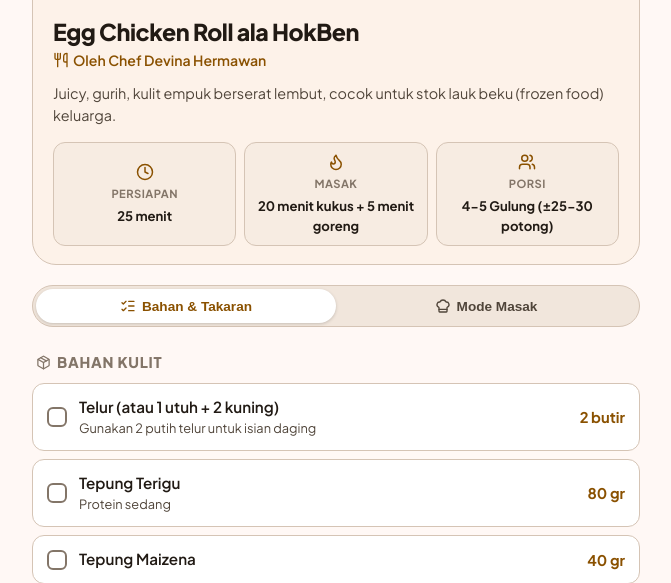
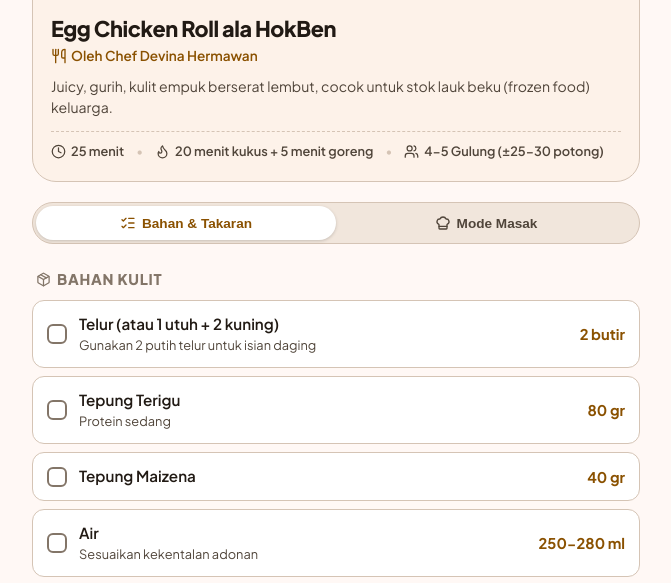
Before and after one commit to RizkiRay/recipe-m3-app, a FastAPI app: page / in a window 1280 px wide. Shown: the part 420-1003 px from the top of the page, without its empty margins (304-975 px from the left). Run offline with FastAPI, Linux system fonts and the light colour scheme; data comes from the database, SQL or seed files in the repository; some libraries are stand-ins or nearby versions.

Commit message:
style: replace rigid 3-box meta layout with clean minimalist inline metadata

```diff
--- a/static/css/m3-theme.css
+++ b/static/css/m3-theme.css
@@ -175,11 +175,11 @@
 }
 
 .recipe-header-card {
-  padding: 18px 20px;
+  padding: 16px 18px 20px;
 }
 
 .recipe-title {
-  font-size: 1.45rem;
+  font-size: 1.35rem;
   font-weight: 800;
   letter-spacing: -0.02em;
   color: var(--md-sys-color-on-surface);
@@ -188,58 +188,47 @@
 }
 
 .recipe-chef {
-  font-size: 0.88rem;
+  font-size: 0.85rem;
   color: var(--md-sys-color-primary);
   font-weight: 600;
-  margin-bottom: 12px;
+  margin-bottom: 10px;
   display: flex;
   align-items: center;
   gap: 4px;
 }
 
 .recipe-desc {
-  font-size: 0.9rem;
+  font-size: 0.88rem;
   color: var(--md-sys-color-on-surface-variant);
-  line-height: 1.5;
-  margin-bottom: 16px;
+  line-height: 1.45;
+  margin-bottom: 14px;
 }
 
-.recipe-meta-row {
-  display: grid;
-  grid-template-columns: repeat(3, 1fr);
-  gap: 8px;
+.recipe-meta-inline {
+  display: flex;
+  align-items: center;
+  flex-wrap: wrap;
+  gap: 6px 12px;
+  font-size: 0.8rem;
+  color: var(--md-sys-color-on-surface-variant);
+  padding-top: 10px;
+  border-top: 1px dashed var(--md-sys-color-outline-variant);
 }
 
-.meta-chip {
-  display: flex;
-  flex-direction: column;
+.meta-item {
+  display: inline-flex;
   align-items: center;
-  justify-content: center;
-  text-align: center;
-  background: var(--md-sys-color-surface-container);
-  padding: 10px 8px;
-  border-radius: var(--md-sys-shape-corner-medium);
-  border: 1px solid var(--md-sys-color-outline-variant);
-  gap: 4px;
+  gap: 5px;
+  font-weight: 600;
 }
 
-.meta-chip .material-symbols-outlined {
-  font-size: 18px;
+.meta-item i {
   color: var(--md-sys-color-primary);
 }
 
-.meta-label {
-  font-size: 0.7rem;
-  text-transform: uppercase;
-  font-weight: 700;
-  color: var(--md-sys-color-outline);
-  letter-spacing: 0.04em;
-}
-
-.meta-value {
-  font-size: 0.82rem;
-  font-weight: 700;
-  color: var(--md-sys-color-on-surface);
+.meta-divider {
+  color: var(--md-sys-color-outline-variant);
+  font-weight: normal;
 }
 
 /* Clean Segmented Control Tabs */
--- a/templates/recipe.html
+++ b/templates/recipe.html
@@ -46,22 +46,21 @@
         </div>
         <p class="recipe-desc">{{ recipe.description }}</p>
 
-        <div class="recipe-meta-row">
-          <div class="meta-chip">
-            <i data-lucide="clock" style="width: 18px; height: 18px; color: var(--md-sys-color-primary);"></i>
-            <span class="meta-label">Persiapan</span>
-            <span class="meta-value">{{ recipe.prep_time }}</span>
-          </div>
-          <div class="meta-chip">
-            <i data-lucide="flame" style="width: 18px; height: 18px; color: var(--md-sys-color-primary);"></i>
-            <span class="meta-label">Masak</span>
-            <span class="meta-value">{{ recipe.cook_time }}</span>
-          </div>
-          <div class="meta-chip">
-            <i data-lucide="users" style="width: 18px; height: 18px; color: var(--md-sys-color-primary);"></i>
-            <span class="meta-label">Porsi</span>
-            <span class="meta-value">{{ recipe.servings }}</span>
-          </div>
+        <div class="recipe-meta-inline">
+          <span class="meta-item">
+            <i data-lucide="clock" style="width: 15px; height: 15px;"></i>
+            {{ recipe.prep_time }}
+          </span>
+          <span class="meta-divider">•</span>
+          <span class="meta-item">
+            <i data-lucide="flame" style="width: 15px; height: 15px;"></i>
+            {{ recipe.cook_time }}
+          </span>
+          <span class="meta-divider">•</span>
+          <span class="meta-item">
+            <i data-lucide="users" style="width: 15px; height: 15px;"></i>
+            {{ recipe.servings }}
+          </span>
         </div>
       </div>
     </div>
```
